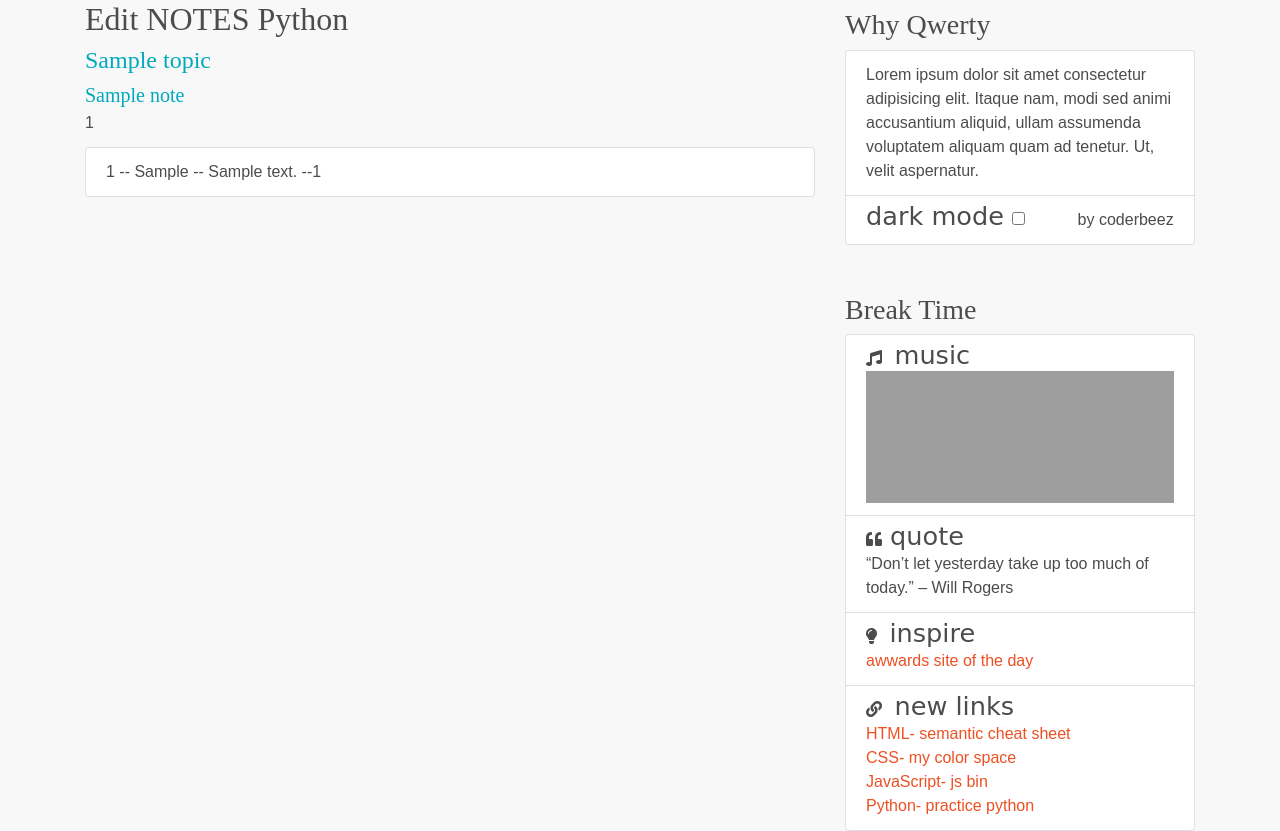
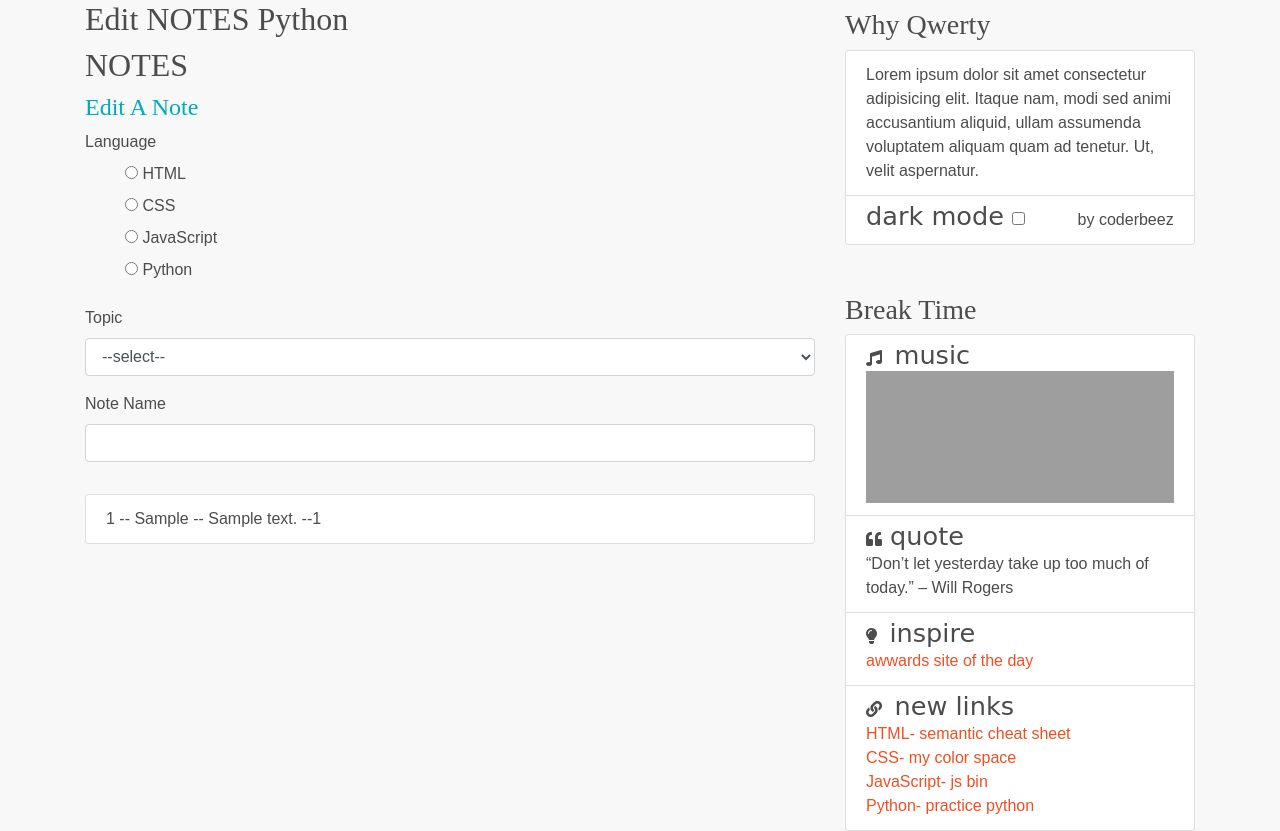
Before and after one commit to coderbeez/qwerty, a Flask app: template templates/editnote.html in a window 1280 px wide. Shown: the part 80-911 px from the top of the page. Run offline with Flask 2, Linux system fonts and the light colour scheme; the template is opened without the code that fills it: values that come from a table or form of the project are taken from there, most other values are stand-ins (such as "Sample title", 1, 10 or a date in 2020); some libraries are stand-ins or nearby versions; some web fonts are replaced; grey boxes are pictures that could not be loaded.

Commit message:
Add note form fields & point data fields.

```diff
--- a/templates/editnote.html
+++ b/templates/editnote.html
@@ -3,19 +3,66 @@
 {% block content%}
 <h1>Edit NOTES Python</h1>
 
-<h2>{{ note.topic }}</h2>
-<h3>{{ note.note_name }}</h3>
-<p>{{ note._id}}</p>
-<ul class="list-group p-0">
-    {% for point in note.points|sort(attribute="point_type") %}
-    <li class="list-group-item">{{ point.point_id }} -- {{ point.point_type }} --
-        {{ point.point_content }} --{{ point._id}}</li>
-    {% endfor %}
-</ul>
 
+<form method="POST" action="">
+        {{ form.hidden_tag() }}
+        <!--WHY: form instance. hidden_tag method for security - will come back to later-->
+        <fieldset class="form-group">
+            <h1 class="">NOTES</h1>
+            <!--?Can I use h1 instead of legend-->
+            <h2 class="">Edit A Note</h2>
 
+            <!--INPUT LANGUAGE-->
+            <div class="form-group">
+                {{ form.language.label(class="") }}
+                {% if form.language.errors %}
+                {{ form.language(class="") }}
+                {% for error in form.language.errors %}
+                <span class="oops">{{ error }}</span>
+                {% endfor %}
+                {% else %}
+                {{ form.language(class="") }}
+                {% endif %}
+            </div>
 
+ <!--INPUT TOPIC-->
+ <div class="form-group">
+        {{ form.topic.label(class="form-control-label") }}
+        {% if form.topic.errors %}
+        {{ form.topic(class="form-control is-invalid")}}
+        <div class="invalid-feedback">
+            {% for error in form.topic.errors %}
+            <span>{{ error }}</span>
+            {% endfor %}
+        </div>
+        {% else %}
+        {{ form.topic(class="form-control") }}
+        {% endif %}
+    </div>
 
+    <!--INPUT NAME-->
+    <div class="form-group">
+            {{ form.name.label(class="form-control-label") }}
+            {% if form.name.errors %}
+            {{ form.name(class="form-control is-invalid")}}
+            <div class="invalid-feedback">
+                {% for error in form.name.errors %}
+                <span>{{ error }}</span>
+                {% endfor %}
+            </div>
+            {% else %}
+            {{ form.name(class="form-control") }}
+            {% endif %}
+        </div>
 
+            </fieldset>
+        </form>
+
+        <ul class="list-group p-0">
+                {% for point in note.points|sort(attribute="point_type") %}
+                <li class="list-group-item">{{ point.point_id }} -- {{ point.point_type }} --
+                    {{ point.point_content }} --{{ point._id}}</li>
+                {% endfor %}
+            </ul>
 
 {% endblock content%}
```
